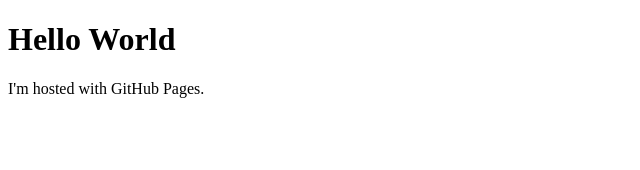
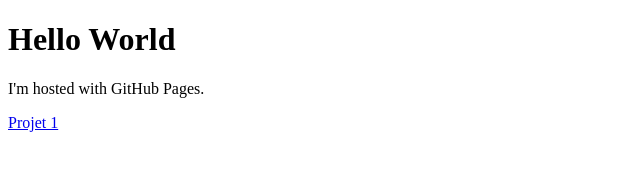
Before and after one commit to Julienleguey/Julienleguey.github.io, a plain HTML site: page index.html in a window 1280 px wide. Shown: the full height of the page, 0-640 px from the left. Drawn offline with Linux system fonts and the light colour scheme.

Commit message:
project 1 added

```diff
--- a/index.html
+++ b/index.html
@@ -3,5 +3,6 @@
 <body>
 <h1>Hello World</h1>
 <p>I'm hosted with GitHub Pages.</p>
+<a href="./Treehouse_unit_1_project/index.html">Projet 1</a>
 </body>
 </html>
```
